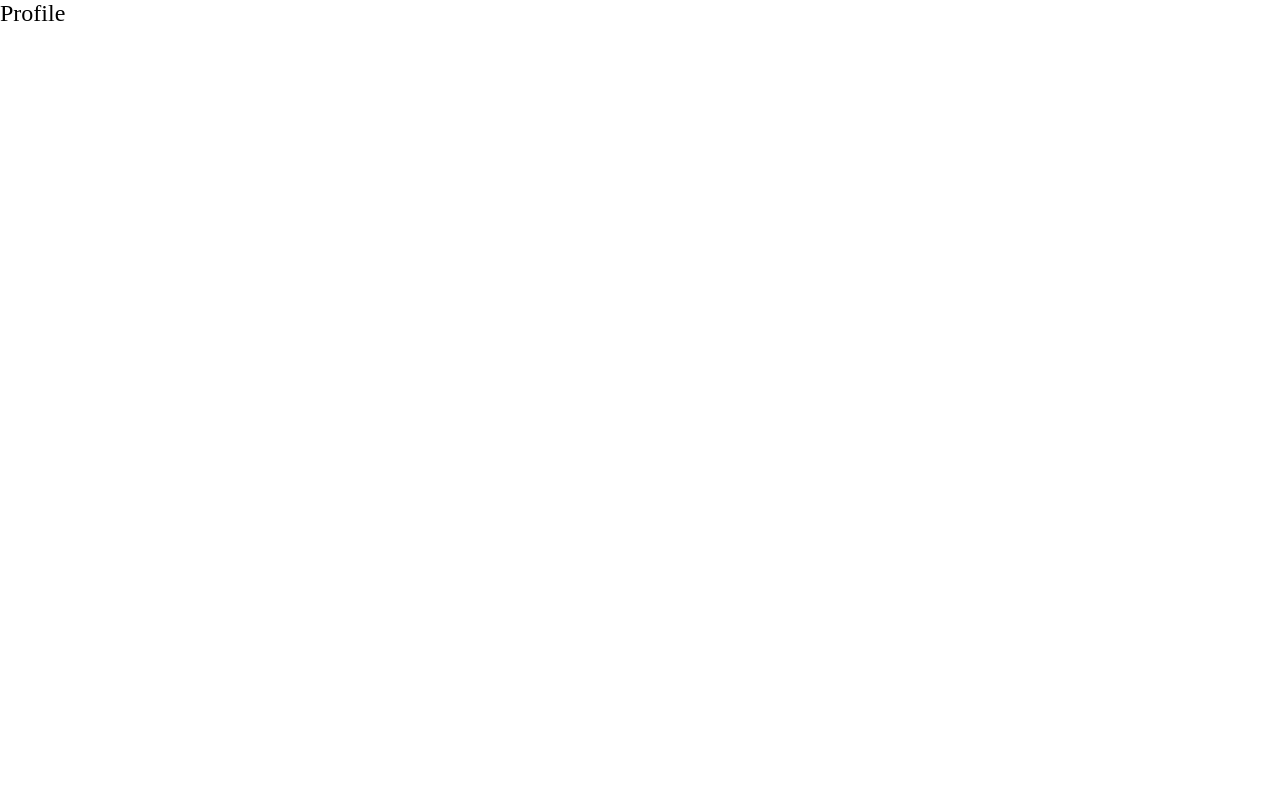
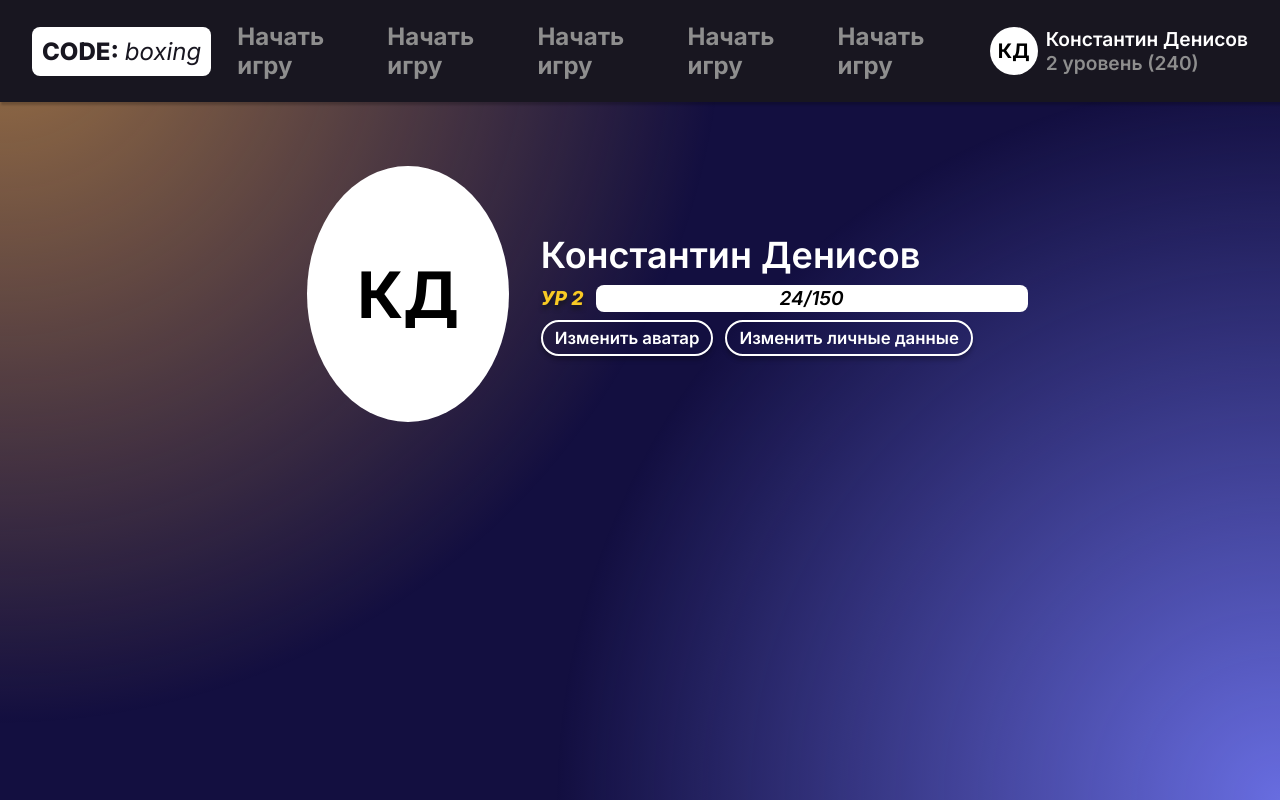
Before and after one commit to zwaTOx/coda_gonki, a Vue app in the folder frontend/: page /profile in a window 1280 px wide. Built offline with nearby package versions, Linux system fonts and the light colour scheme.

Commit message:
Profile changes #1

```diff
--- /dev/null
+++ b/frontend/src/components/BorderButton.vue
@@ -0,0 +1,30 @@
+<script setup>
+const props = defineProps({
+    text: {
+        type: String,
+        default: "Button",
+    }
+});
+</script>
+
+<template>
+    <div class="border-button inter-600">{{ text }}</div>
+</template>
+
+<style scoped>
+@import url('../styles/colors.css');
+@import url('../styles/fonts.css');
+
+.border-button {
+    border: 2px solid var(--white-color);
+    border-radius: 34px;
+
+    font-size: 0.7rem;
+    color: var(--white-color);
+
+    width: max-content;
+    padding: 0.25rem 0.5rem;
+
+    box-shadow: 0px 4px 4px 0px rgba(0, 0, 0, 25%);
+}
+</style>
--- /dev/null
+++ b/frontend/src/components/ProfilePicture.vue
@@ -0,0 +1,85 @@
+<script setup>
+const props = defineProps({
+    showImage: {
+        type: Boolean,
+        default: false,
+    },
+    value: {
+        type: String,
+        required: true,
+    },
+    size: {
+        type: Number,
+        required: true,
+    }
+});
+</script>
+
+<template>
+    <div v-if="showImage" class="profile-picture-image"></div>
+
+    <div v-else class="profile-picture-letters"
+    :class="{
+        'size-48': size > 0 && size <= 48,
+        'size-64': size > 48 && size <= 64,
+        'size-128': size > 64 && size <= 128,
+        'size-256': size > 128 && size <= 256,
+    }">
+        <div class="letters inter-700">
+            {{ value }}
+        </div>
+    </div>
+</template>
+
+<style scoped>
+@import url('../styles/colors.css');
+@import url('../styles/fonts.css');
+
+.letters {
+    color: black;
+}
+
+.profile-picture-letters {
+    background-color: var(--white-color);
+    text-align: center;
+    align-content: center;
+
+    border-radius: 50%;
+}
+
+.size-48 {
+    width: 48px;
+    height: 48px;
+
+    .letters {
+        font-size: 20px;
+    }
+}
+
+.size-64 {
+    width: 64px;
+    height: 64px;
+
+    .letters {
+        font-size: 32px;
+    }
+}
+
+.size-128 {
+    width: 128px;
+    height: 128px;
+
+    .letters {
+        font-size: 64px;
+    }
+}
+
+.size-256 {
+    width: 256px;
+    height: 256px;
+
+    .letters {
+        font-size: 64px;
+    }
+}
+</style>
--- /dev/null
+++ b/frontend/src/components/UserProfile.vue
@@ -0,0 +1,112 @@
+<script setup>
+import BorderButton from './BorderButton.vue';
+import ProfilePicture from './ProfilePicture.vue';
+
+</script>
+
+<template>
+    <div class="user-profile-container">
+        <div class="user-details">
+            <ProfilePicture :size="256" :value="'КД'"></ProfilePicture>
+            <div class="user-info">
+                <div class="user-name inter-600">Константин Денисов</div>
+                <div class="user-level-stats">
+                    <div class="user-level inter-800">УР 2</div>
+                    <div class="level-bar">
+                        <div class="filled-level-bar"></div>
+                        <div class="level-points inter-600">24/150</div>
+                    </div>
+                </div>
+                <div class="edit-button-container">
+                    <BorderButton :text="'Изменить аватар'"></BorderButton>
+                    <BorderButton :text="'Изменить личные данные'"></BorderButton>
+                </div>
+            </div>
+        </div>
+    </div>
+</template>
+
+<style scoped>
+@import url('../styles/colors.css');
+@import url('../styles/fonts.css');
+
+.user-profile-container {
+    position: relative;
+    z-index: 2;
+
+    margin: 0 24vw;
+    margin-top: 64px;
+}
+
+.user-details {
+    display: flex;
+    align-items: center;
+    gap: 32px;
+}
+
+.user-info {
+    display: flex;
+    flex-direction: column;
+    gap: 8px;
+}
+
+.edit-button-container {
+    display: flex;
+    gap: 12px;
+}
+
+.user-name {
+    color: var(--white-color);
+    font-size: 1.5rem;
+}
+
+.user-level-stats {
+    display: flex;
+    align-items: center;
+
+    gap: 12px;
+}
+
+.user-level {
+    min-width: max-content;
+    color: var(--accent-yellow-color);
+    font-size: 0.8rem;
+    font-style: italic;
+    text-shadow: 0px 4px 4px var(--dark-color);
+}
+
+.level-bar {
+    position: relative;
+    text-align: center;
+
+    min-width: 100%;
+    min-height: 100%;
+
+    border-radius: 8px;
+    background-color: var(--white-color);
+
+    .filled-level-bar {
+        display:inline-block;
+        border-radius: 8px;
+        background-color: var(--accent-yellow-color);
+        min-width: 18%;
+        min-height: 0;
+        height: auto;
+    }
+}
+
+.level-points {
+    position: absolute;
+    align-content: center;
+    box-sizing: border-box;
+
+    font-style: italic;
+
+    height: 100%;
+    width: 100%;
+
+    top: 0;
+    font-size: 0.8rem;
+}
+
+</style>
--- a/frontend/src/pages/Profile.vue
+++ b/frontend/src/pages/Profile.vue
@@ -1,9 +1,53 @@
 <script setup>
+import Header from '@/components/Header.vue';
+import UserProfile from '@/components/UserProfile.vue';
+
 </script>
 
 <template>
-    <div>Profile</div>
+    <div class="profile-container">
+        <div class="yellow-ball"></div>
+        <div class="blue-ball"></div>
+        <Header></Header>
+        <UserProfile></UserProfile>
+    </div>
 </template>
 
 <style scoped>
+@import url('../styles/colors.css');
+@import url('../styles/fonts.css');
+
+.yellow-ball {
+    position: fixed;
+    top: -1024px;
+    left: -1024px;
+
+    background: radial-gradient(var(--ball-yellow-color), transparent 50%);
+    width: 2048px;
+    height: 2048px;
+
+    z-index: 0;
+}
+
+.blue-ball {
+    position: fixed;
+    bottom: -1024px;
+    right: -1024px;
+
+    background: radial-gradient(var(--ball-blue-color), transparent 50%);
+    width: 2048px;
+    height: 2048px;
+
+    z-index: 0;
+}
+
+.profile-container {
+    position: relative;
+
+    background-color: var(--background-color);
+    max-width: 100vw;
+    min-height: 100vh;
+
+    overflow-x: hidden;
+}
 </style>
```
